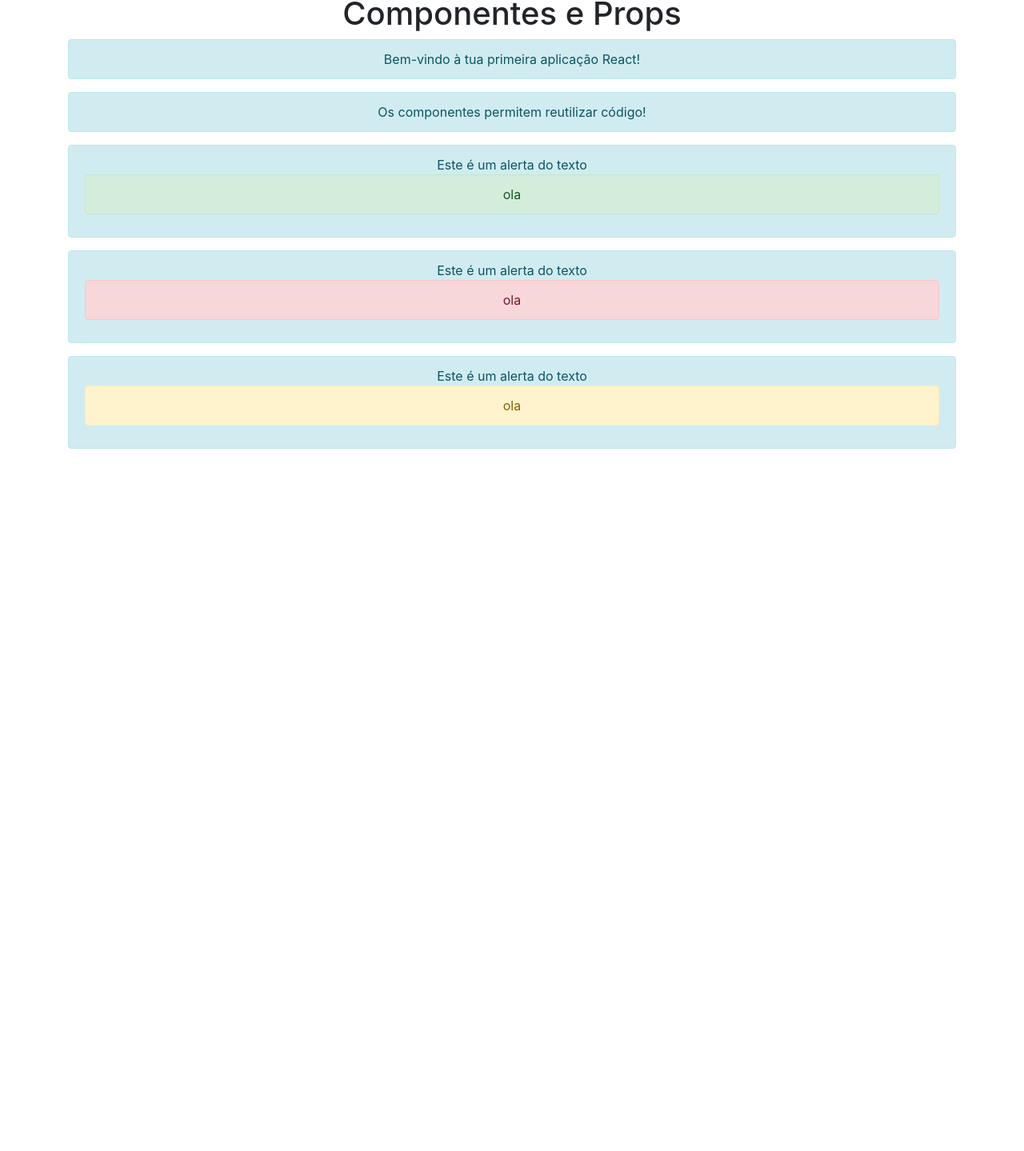
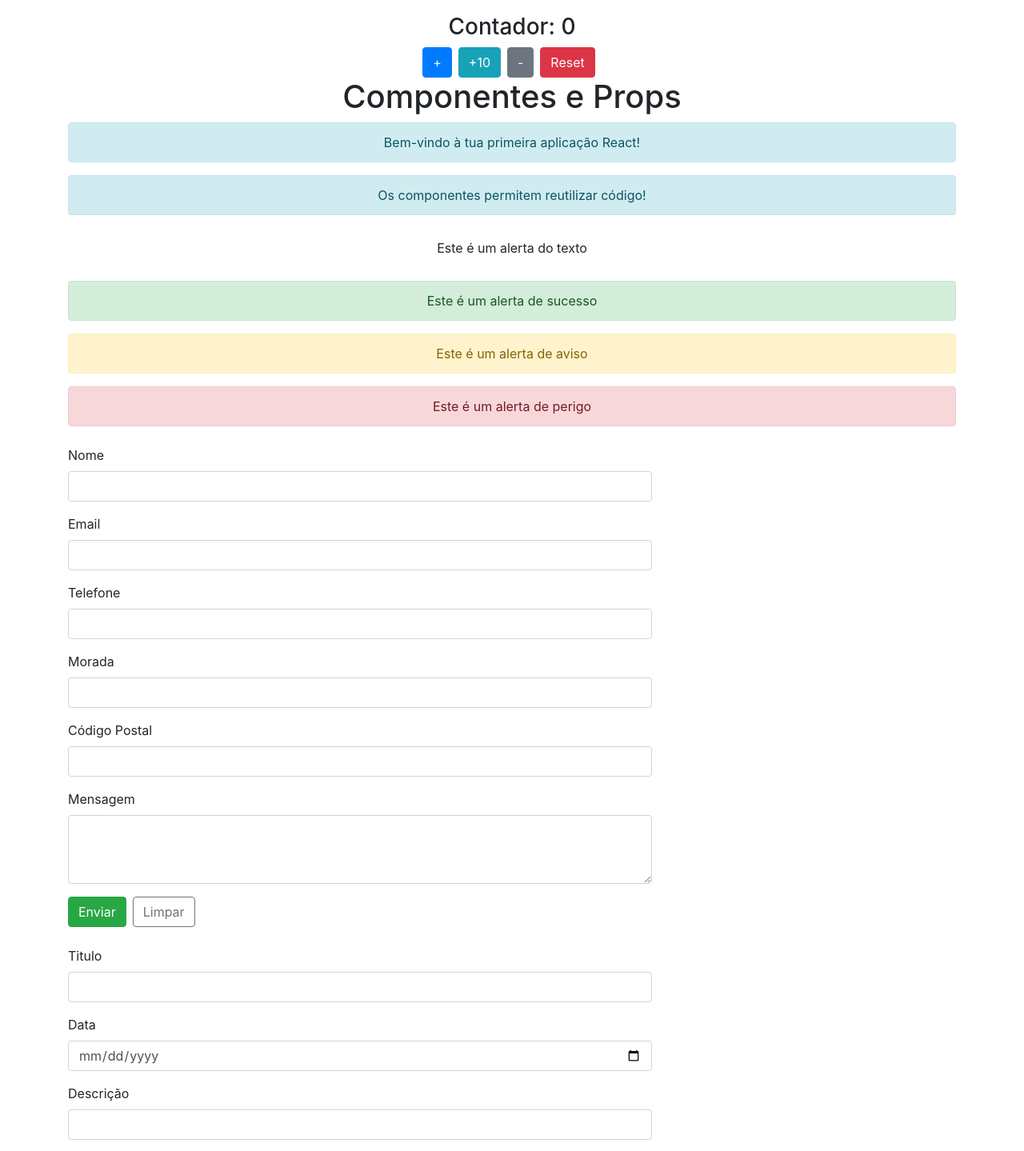
Before and after one commit to Tiago-Diass/REACT-APP-1, a React (Vite) app: page / in a window 1280 px wide. Shown: the part 171-1610 px from the top of the page at 80% size. Before the commit the page ends 800 px from the top, so only its background shows below. Built offline with nearby package versions, Linux system fonts and the light colour scheme.

Commit message:
Ex4 - começo

```diff
--- a/src/Alerta.jsx
+++ b/src/Alerta.jsx
@@ -1,15 +1,9 @@
 function Alerta(props) {
     return (
-        <div className="alert alert-info text-center" role="alert">
+        <div className={`alert alert-${ props.tipo } text-center`} role="alert">
             {props.texto}
-            {props.tipo && (
-                <div className={`alert alert-${props.tipo}`} role="alert">
-                    {props.tipo == "success" && "ola"}
-                    {props.tipo == 'danger' && "ola"}
-                    {props.tipo == 'warning' && "ola"}
-                </div>
-            )}
         </div>
     );
 }
+
 export default Alerta;
--- a/src/App.jsx
+++ b/src/App.jsx
@@ -6,6 +6,9 @@
 
 import Mensagem from './Mensagem';
 import Alerta from './Alerta';
+import Contador from './Contador';
+import Formulario from './Formulario';
+import Tarefas from './Tarefas';
 
 // Um componente React é uma função que devolve JSX (JavaScript + HTML)
 function App() {
@@ -23,14 +26,21 @@
         Clica-me!
       </button>
 
+      <Contador />
+
       <h1 className="text-center">Componentes e Props</h1>
       {/* Cada componente recebe props diferentes */}
       <Mensagem texto="Bem-vindo à tua primeira aplicação React!" />
       <Mensagem texto="Os componentes permitem reutilizar código!" />
 
-      <Alerta texto="Este é um alerta do texto" tipo="success" />
-      <Alerta texto="Este é um alerta do texto" tipo="danger" />
-      <Alerta texto="Este é um alerta do texto" tipo="warning" />
+      <Alerta texto="Este é um alerta do texto" />
+      <Alerta tipo="success" texto="Este é um alerta de sucesso" />
+      <Alerta tipo="warning" texto="Este é um alerta de aviso" />
+      <Alerta tipo="danger" texto="Este é um alerta de perigo" />
+
+      <Formulario />
+
+      <Tarefas />
 
     </div>
   );
--- /dev/null
+++ b/src/Contador.jsx
@@ -0,0 +1,38 @@
+import { useState } from 'react';
+// useState cria um "estado" dentro do componente.
+// Quando o estado muda, o componente é renderizado novamente.
+function Contador() {
+    const [contagem, setContagem] = useState(0);
+    function aumentar() {
+        setContagem(contagem + 1);
+    }
+    function diminuir() {
+        if (contagem > 0) setContagem(contagem - 1);
+    }
+    function reiniciar() {
+        setContagem(0);
+    }
+    function aumentar10() {
+        setContagem(contagem + 10);
+    }
+    return (
+        <div className="text-center mt-4">
+            <h3>Contador: {contagem}</h3>
+            {/* Cada botão altera o estado de forma diferente */}
+            <button className="btn btn-primary mr-2" onClick={aumentar}>
+                +
+            </button>
+
+            <button className="btn btn-info mr-2" onClick={aumentar10}>
+                +10
+            </button>
+            <button className="btn btn-secondary mr-2" onClick={diminuir}>
+                -
+            </button>
+            <button className="btn btn-danger mr-2" onClick={reiniciar}>
+                Reset
+            </button>
+        </div>
+    );
+}
+export default Contador;
--- /dev/null
+++ b/src/Formulario.jsx
@@ -0,0 +1,97 @@
+import React, { useState } from 'react';
+
+function Formulario() {
+    // Estado único "formData" guarda todos os campos do formulário num objeto
+    const [formData, setFormData] = useState({
+        nome: '',
+        email: '',
+        telefone: '',
+        morada: '',
+        codPostal: '',
+        mensagem: ''
+    });
+
+    // Guarda os dados submetidos (para mostrar depois do envio)
+    const [dadosSubmetidos, setDadosSubmetidos] = useState(null);
+
+    // Esta função é chamada quando o formulário é submetido
+    function handleSubmit(e) {
+        e.preventDefault(); // impede o recarregamento da página
+        setDadosSubmetidos(formData); // guarda os dados preenchidos
+    }
+
+    // Limpa o formulário e os dados apresentados
+    function limparFormulario() {
+        setFormData({ nome: '', email: '', telefone: '', morada: '', codPostal: '', mensagem: '' });
+        setDadosSubmetidos(null);
+    }
+
+    return (
+        <div className="mt-4 row">
+            <div class="col-8">
+                <form onSubmit={handleSubmit}>
+                    {/* Cada campo é controlado — o valor vem do estado React */}
+                    <div className="form-group">
+                        <label>Nome</label>
+                        <input type="text" className="form-control" value={formData.nome} onChange={(e) =>
+                            setFormData({ ...formData, nome: e.target.value })} required />
+                    </div>
+
+                    <div className="form-group">
+                        <label>Email</label>
+                        <input type="email" className="form-control" value={formData.email} onChange={(e) =>
+                            setFormData({ ...formData, email: e.target.value })} required />
+                    </div>
+
+                    <div className="form-group">
+                        <label>Telefone</label>
+                        <input type="tel" className="form-control" value={formData.telefone} onChange={(e) =>
+                            setFormData({ ...formData, telefone: e.target.value })} />
+                    </div>
+
+                    <div className="form-group">
+                        <label>Morada</label>
+                        <input type="text" className="form-control" value={formData.morada} onChange={(e) =>
+                            setFormData({ ...formData, morada: e.target.value })} required />
+                    </div>
+
+                    <div className="form-group">
+                        <label>Código Postal</label>
+                        <input type="text" className="form-control" value={formData.codPostal} onChange={(e) =>
+                            setFormData({ ...formData, codPostal: e.target.value })} />
+                    </div>
+
+                    <div className="form-group">
+                        <label>Mensagem</label>
+                        <textarea className="form-control" rows="3" value={formData.mensagem} onChange={(e) =>
+                            setFormData({ ...formData, mensagem: e.target.value })}></textarea>
+                    </div>
+
+
+                    {/* Botões de ação */}
+                    <button className="btn btn-success mr-2">Enviar</button>
+                    <button type="button" className="btn btn-outline-secondary"
+                        onClick={limparFormulario}>Limpar</button>
+                </form>
+            </div>
+
+            <div class="col-4">
+                {/* Mostra os dados submetidos se existirem */}
+                {dadosSubmetidos && (
+                    <div className="card mt-4">
+                        <div className="card-body">
+                            <h5 className="card-title">Dados Recebidos</h5>
+                            <p><strong>Nome:</strong> {dadosSubmetidos.nome}</p>
+                            <p><strong>Email:</strong> {dadosSubmetidos.email}</p>
+                            <p><strong>Telefone:</strong> {dadosSubmetidos.telefone}</p>
+                            <p><strong>Morada:</strong> {dadosSubmetidos.morada}</p>
+                            <p><strong>Código Postal:</strong> {dadosSubmetidos.codPostal}</p>
+                            <p><strong>Mensagem:</strong> {dadosSubmetidos.mensagem}</p>
+                        </div>
+                    </div>
+                )}
+            </div>
+        </div>
+    );
+}
+export default Formulario;
--- /dev/null
+++ b/src/Tarefas.jsx
@@ -0,0 +1,81 @@
+import React, { useState } from 'react';
+
+function Tarefas() {
+    // Estado único "formData" guarda todos os campos do formulário num objeto
+    const [formData, setFormData] = useState({
+        id: '',
+        titulo: '',
+        data: '',
+        descricao: '',
+    });
+    //Crie uma variável de estado de nome tarefas, deve ser inicializada com um array vazio: [ ]
+    const [tarefas, setTarefas] = useState([]);
+
+    // Guarda os dados submetidos (para mostrar depois do envio)
+    const [dadosSubmetidos, setDadosSubmetidos] = useState(null);
+
+    // O campo id não deve aparecer no formulário e deve ser gerado automaticamente
+    const novoId = Date.now();
+
+    // Esta função é chamada quando o formulário é submetido
+    function handleSubmit(e) {
+        e.preventDefault(); // impede o recarregamento da página
+        setTarefas([...tarefas, novaTarefa]); // guarda os dados preenchidos
+    }
+
+    // Limpa o formulário e os dados apresentados
+    function limparFormulario() {
+        setFormData({titulo: '', data: '', descricao: '' });
+        setDadosSubmetidos(null);
+    }
+
+    return (
+        <div className="mt-4 row">
+            <div class="col-8">
+                <form onSubmit={handleSubmit}>
+                    {/* Cada campo é controlado — o valor vem do estado React */}
+                    <div className="form-group">
+                        <label>Titulo</label>
+                        <input type="text" className="form-control" value={formData.titulo} onChange={(e) =>
+                            setFormData({ ...formData, titulo: e.target.value })} required />
+                    </div>
+
+                    <div className="form-group">
+                        <label>Data</label>
+                        <input type="date" className="form-control" value={formData.data} onChange={(e) =>
+                            setFormData({ ...formData, data: e.target.value })} required />
+                    </div>
+
+                    <div className="form-group">
+                        <label>Descrição</label>
+                        <input type="text" className="form-control" value={formData.descricao} onChange={(e) =>
+                            setFormData({ ...formData, descricao: e.target.value })} />
+                    </div>
+
+                    {/* Botões de ação */}
+                    <button className="btn btn-success mr-2">Enviar</button>
+                    <button type="button" className="btn btn-outline-secondary"
+                        onClick={limparFormulario}>Limpar</button>
+                </form>
+            </div>
+
+            <div class="col-4">
+                {/* Mostra os dados submetidos se existirem */}
+                {dadosSubmetidos && (
+                    <div className="card mt-4">
+                        <div className="card-body">
+                            <h5 className="card-title">Dados Recebidos</h5>
+                            <p><strong>Nome:</strong> {dadosSubmetidos.nome}</p>
+                            <p><strong>Email:</strong> {dadosSubmetidos.email}</p>
+                            <p><strong>Telefone:</strong> {dadosSubmetidos.telefone}</p>
+                            <p><strong>Morada:</strong> {dadosSubmetidos.morada}</p>
+                            <p><strong>Código Postal:</strong> {dadosSubmetidos.codPostal}</p>
+                            <p><strong>Mensagem:</strong> {dadosSubmetidos.mensagem}</p>
+                        </div>
+                    </div>
+                )}
+            </div>
+        </div>
+    );
+}
+export default Tarefas;
```
